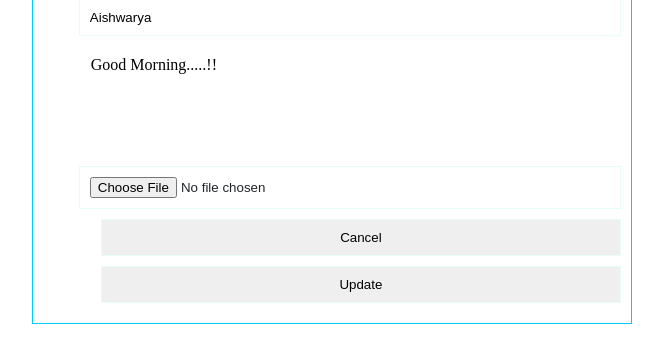
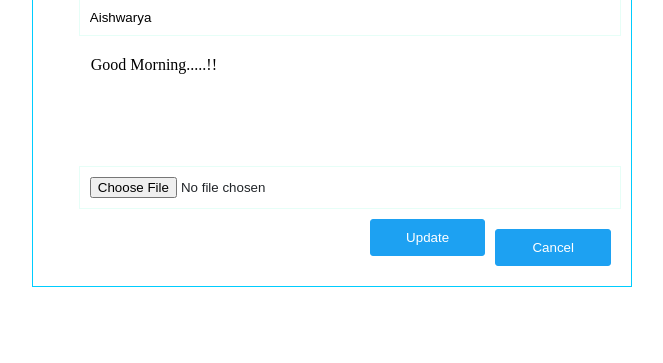
Before and after one commit to Aishwaryakptechis/Twitter-Clone, a Django app: page /edit/1/ in a window 1280 px wide. Shown: the part 118-481 px from the top of the page, without its empty margins (308-971 px from the left). Run offline with Django 3.2, Linux system fonts and the light colour scheme; data comes from the database, SQL or seed files in the repository.

Commit message:
changes made on css file

```diff
--- a/static/css/style.css
+++ b/static/css/style.css
@@ -248,3 +248,19 @@ Post
 		font-size: 20px;
 	}
 }
+.cancel-anchor .cancel-button{
+	border: 1px solid rgb(29, 161, 242);
+    background-color: rgb(29, 161, 242);
+	width: 20%;
+	margin: 10px;
+	border-radius: 3px;
+	color: white;
+}
+#update-button{
+	border: 1px solid rgb(29, 161, 242);
+    background-color: rgb(29, 161, 242);
+	width: 20%;
+
+	border-radius: 3px;
+	color: white;
+}
```
